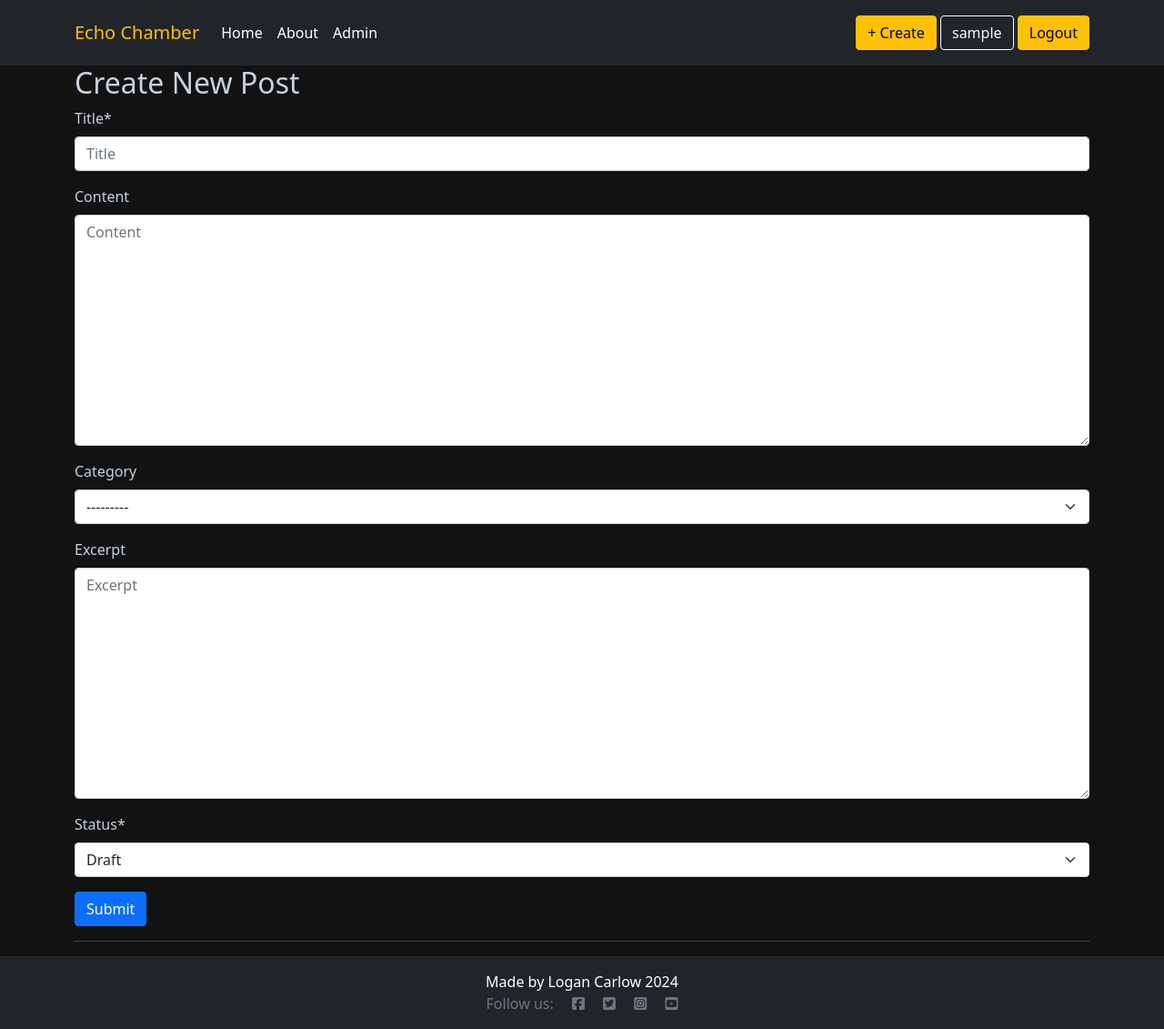
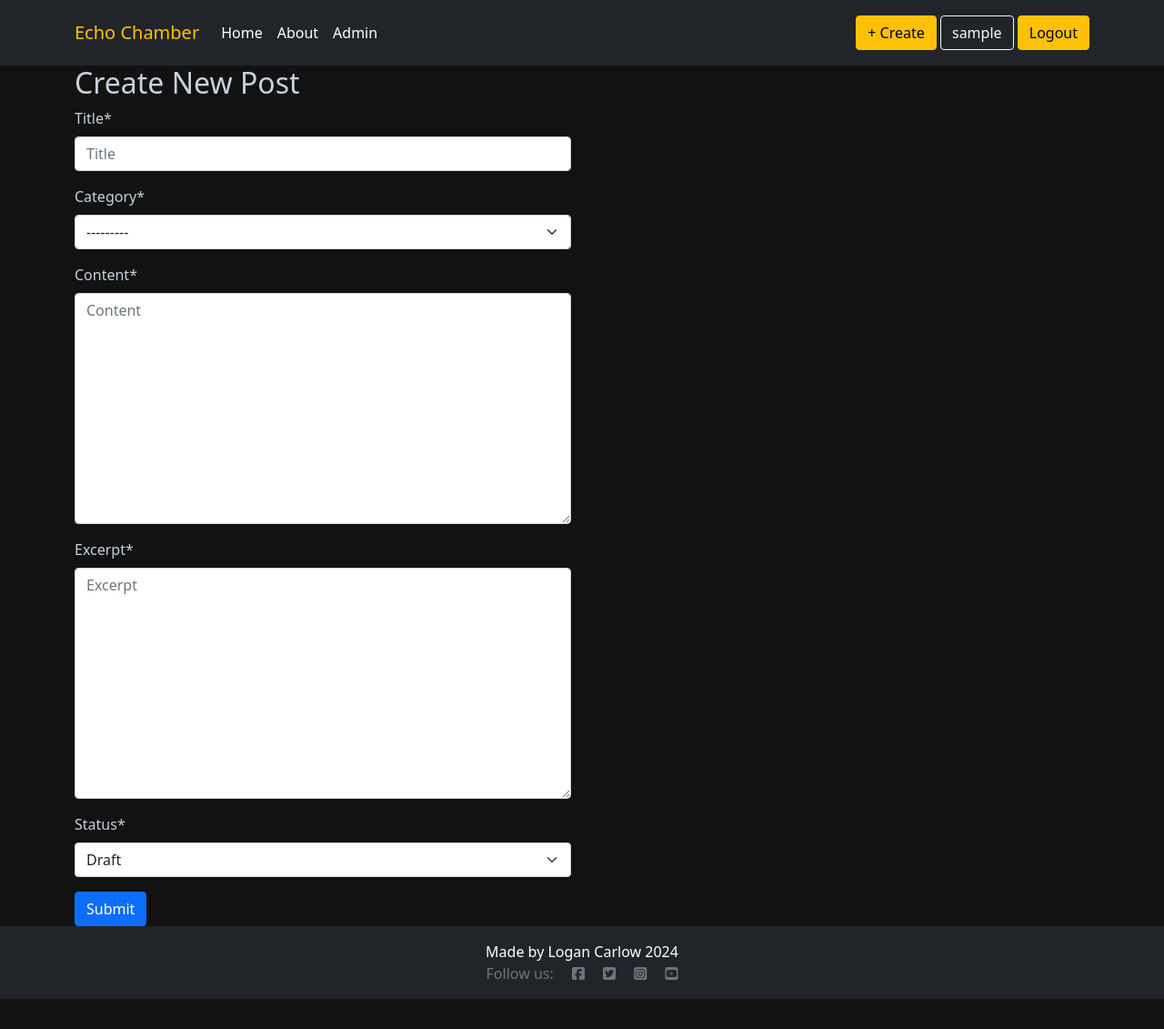
Before and after one commit to TerraBite147/EchoChamber, a Django app: page /create/ in a window 1280 px wide. Shown: the whole page at 91% size. After the commit the page ends 1098 px from the top, so only its background shows below. Run offline with Django 4.2, Linux system fonts and the light colour scheme; the visitor is signed in with stand-in values (Sample User, id 1); data that the repository does not hold is empty; some libraries are stand-ins or nearby versions.

Commit message:
Style(postForm): adjust form style

```diff
--- a/blog/forms.py
+++ b/blog/forms.py
@@ -20,17 +20,17 @@ from crispy_forms.bootstrap import PrependedText, FormActions
 class PostForm(forms.ModelForm):
     class Meta:
         model = Post
-        fields = ["title", "content", "category", "excerpt", "status"]
+        fields = ["title", "category", "content", "excerpt", "status"]
 
     def __init__(self, *args, **kwargs):
         super(PostForm, self).__init__(*args, **kwargs)
         self.fields["title"].widget.attrs.update(
             {"class": "form-control", "placeholder": "Title"}
         )
+        self.fields["category"].widget.attrs.update({"class": "form-control"})
         self.fields["content"].widget.attrs.update(
             {"class": "form-control", "placeholder": "Content"}
         )
-        self.fields["category"].widget.attrs.update({"class": "form-control"})
         self.fields["excerpt"].widget.attrs.update(
             {"class": "form-control", "placeholder": "Excerpt"}
         )
@@ -39,7 +39,7 @@ class PostForm(forms.ModelForm):
         self.helper.layout = Layout(
             Field("title", css_class="mb-3"),
             Field("category", css_class="mb-3"),
-            Field("content", css_class="mb-3", rows="3"),
+            Field("content", css_class="mb-3"),
             Field("excerpt", css_class="mb-3"),
             Field("status", css_class="mb-3"),
             FormActions(Submit("submit", "Submit", css_class="btn btn-primary")),
--- a/blog/models.py
+++ b/blog/models.py
@@ -21,16 +21,15 @@ class Post(models.Model):
     slug = models.SlugField(max_length=200, unique=True)
     author = models.ForeignKey(
         User, on_delete=models.CASCADE, related_name='posts'
-        )
-    link = models.URLField(blank=True, null=True)  # potential link for sharing
-    content = models.TextField(blank=True)
+    )
+    content = models.TextField()
     posted_at = models.DateTimeField(default=timezone.now)
     category = models.ForeignKey(
         Category, on_delete=models.SET_NULL, null=True,
-        blank=True, related_name='posts'
-        )
+        related_name='posts'
+    )
     status = models.IntegerField(choices=STATUS, default=0)
-    excerpt = models.TextField(blank=True)
+    excerpt = models.TextField()
     updated_on = models.DateTimeField(default=timezone.now)
 
     class Meta:
--- a/blog/templates/blog/_post_creation.html
+++ b/blog/templates/blog/_post_creation.html
@@ -4,12 +4,15 @@
 
 {% block content %}
 <div class="container">
-    <h2>Create New Post</h2>
-    <form method="post" >
-        {% csrf_token %}
-        {{ form|crispy }}
-        <button type="submit" class="btn btn-primary">Submit</button>
-    </form>
-    <hr>
+    <div class="row">
+        <div class="col-sm-6">
+            <h2>Create New Post</h2>
+            <form method="post">
+                {% csrf_token %}
+                {{ form|crispy }}
+                <button type="submit" class="btn btn-primary">Submit</button>
+            </form>
+        </div>
+    </div>
 </div>
 {% endblock %}
```
